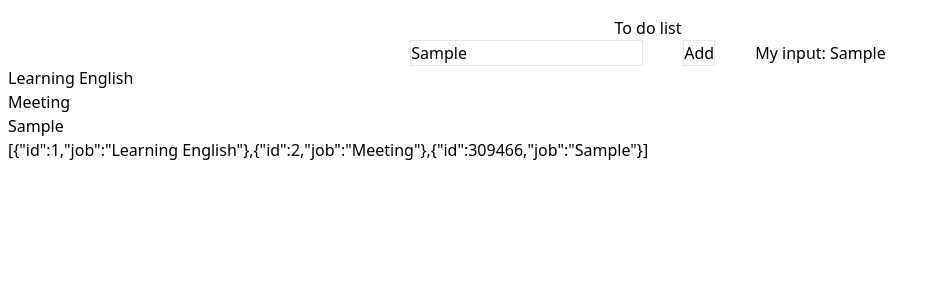
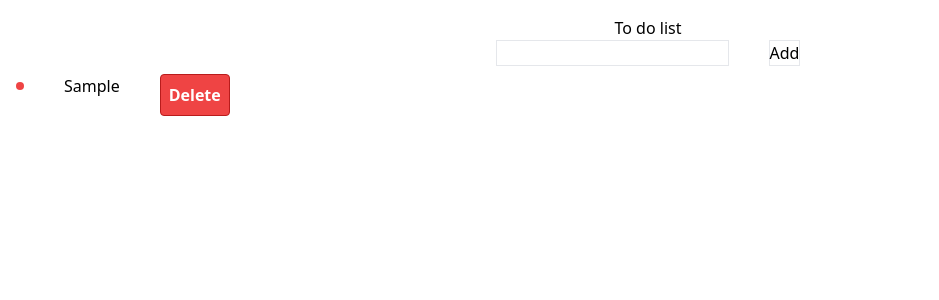
Before and after one commit to huuloc2026/ToDoListReact, a React (Vite) app: page / in a window 1280 px wide. Both pictures are taken after typing "Sample" into the empty fields and a click on the button "Add". Shown: the top 300 px of the page, without its empty margins (0-939 px from the left). Built offline with nearby package versions, Linux system fonts and the light colour scheme.

Commit message:
add button delete use method filter

```diff
--- a/src/components/ToDoData.jsx
+++ b/src/components/ToDoData.jsx
@@ -1,13 +1,24 @@
 const ToDoData = (props) => {
   /// props la object
-  const { toDoList } = props;
+  const { toDoList, handleDelete } = props;
 
   return (
     <ul className="">
       {toDoList.map((item) => {
-        return <li key={item.id}>{item.job}</li>;
+        return (
+          <div key={item.id} className="flex justify-start m-2 gap-10">
+            <span className="w-2 h-2 mt-2 bg-red-500 rounded-full"></span>
+            <li>{item.job}</li>
+
+            <button
+              onClick={() => handleDelete(item.id)}
+              className="bg-red-500 hover:bg-red-700 text-white font-bold py-2 px-2 border border-red-700 rounded "
+            >
+              Delete
+            </button>
+          </div>
+        );
       })}
-      <div>{JSON.stringify(toDoList)}</div>
     </ul>
   );
 };
--- a/src/components/ToDoNew.jsx
+++ b/src/components/ToDoNew.jsx
@@ -5,6 +5,7 @@ const ToDoNew = (props) => {
   const [valueInput, SetValueInput] = useState("");
   const handleClick = () => {
     addNewToDo(valueInput);
+    SetValueInput(" ");
   };
   const handleOnChange = (input) => {
     SetValueInput(input);
@@ -13,7 +14,7 @@ const ToDoNew = (props) => {
     <div className="flex items-center justify-center gap-10">
       <input
         type="text"
-        // value={job}
+        value={valueInput}
         placeholder="Add to do job..."
         className="border"
         onChange={(e) => handleOnChange(e.target.value)}
@@ -21,7 +22,6 @@ const ToDoNew = (props) => {
       <button className="border" onClick={() => handleClick()}>
         Add
       </button>
-      <div> My input: {valueInput}</div>
     </div>
   );
 };
--- a/src/components/TodoList.jsx
+++ b/src/components/TodoList.jsx
@@ -3,10 +3,7 @@ import ToDoData from "./ToDoData";
 import ToDoNew from "./ToDoNew";
 
 const TodoList = () => {
-  const [toDoList, setLisTodoList] = useState([
-    { id: 1, job: "Learning English" },
-    { id: 2, job: "Meeting" },
-  ]);
+  const [toDoList, setLisTodoList] = useState([]);
 
   const addNewToDo = (nameTodo) => {
     const newtoDo = {
@@ -18,14 +15,26 @@ const TodoList = () => {
   function random(min, max) {
     return Math.floor(Math.random() * (max - min + 1)) + min;
   }
-  console.log(toDoList);
+  const handleDelete = (currentIdDelete) => {
+    return setLisTodoList(
+      toDoList.filter((item) => item.id !== currentIdDelete)
+    );
+  };
+
   return (
     <div className="container mx-2 my-4">
       <h1 className="flex items-center justify-center ">To do list</h1>
       <ToDoNew addNewToDo={addNewToDo}></ToDoNew>
-      <div>
-        <ToDoData toDoList={toDoList}></ToDoData>
-      </div>
+
+      {toDoList.length === 0 ? (
+        <img
+          src="https://static.vecteezy.com/system/resources/previews/009/468/413/original/buying-or-selling-nft-art-concept-illustration-man-flying-near-smartphone-holding-pixel-art-picture-vector.jpg"
+          alt="imgLoading"
+          className="h-[400px] w-[400px] ml-[450px]"
+        />
+      ) : (
+        <ToDoData toDoList={toDoList} handleDelete={handleDelete}></ToDoData>
+      )}
     </div>
   );
 };
```
